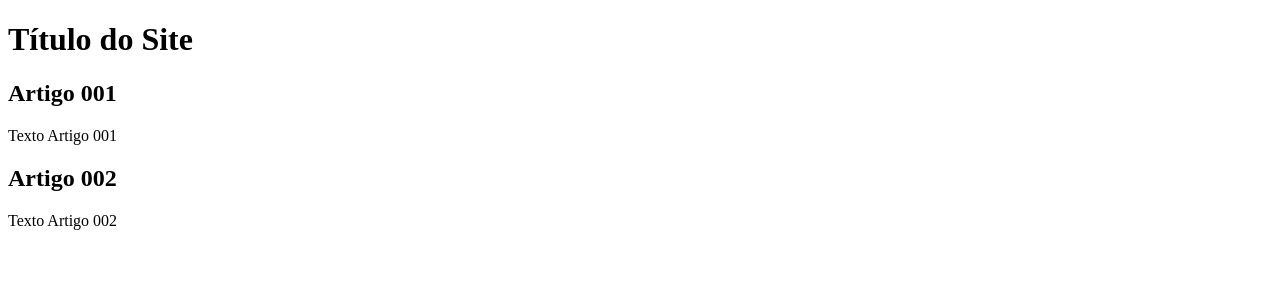
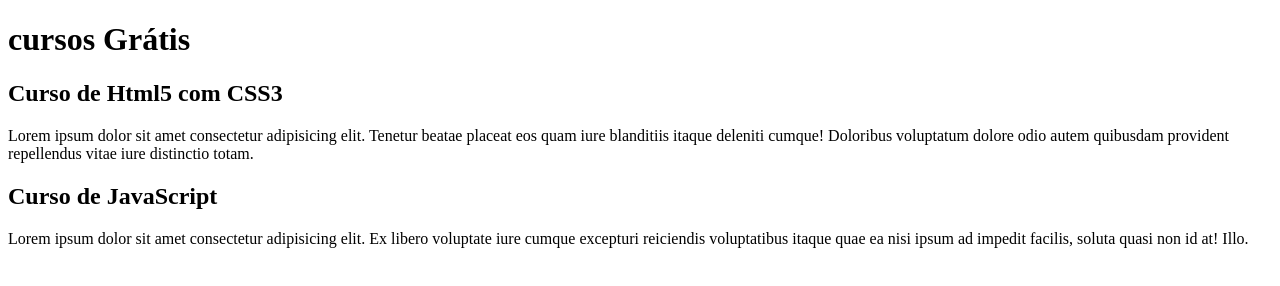
Before and after one commit to ohniluap/designing-website, a plain HTML site: page index.html in a window 1280 px wide. Drawn offline with Linux system fonts and the light colour scheme.

Commit message:
comecei a escrever o conteúdo.

```diff
--- a/index.html
+++ b/index.html
@@ -9,15 +9,15 @@
 <body>
    <main>
        <header>
-           <h1>Título do Site</h1>
+           <h1>cursos Grátis</h1>
        </header>
        <article>
-           <h2>Artigo 001</h2>
-           <p>Texto Artigo 001</p>
+           <h2>Curso de Html5 com CSS3</h2>
+           <p>Lorem ipsum dolor sit amet consectetur adipisicing elit. Tenetur beatae placeat eos quam iure blanditiis itaque deleniti cumque! Doloribus voluptatum dolore odio autem quibusdam provident repellendus vitae iure distinctio totam.</p>
        </article>
        <article>
-           <h2>Artigo 002</h2>
-           <p>Texto Artigo 002</p>
+           <h2>Curso de JavaScript</h2>
+           <p>Lorem ipsum dolor sit amet consectetur adipisicing elit. Ex libero voluptate iure cumque excepturi reiciendis voluptatibus itaque quae ea nisi ipsum ad impedit facilis, soluta quasi non id at! Illo.</p>
        </article>
    </main>
 </body>
```
